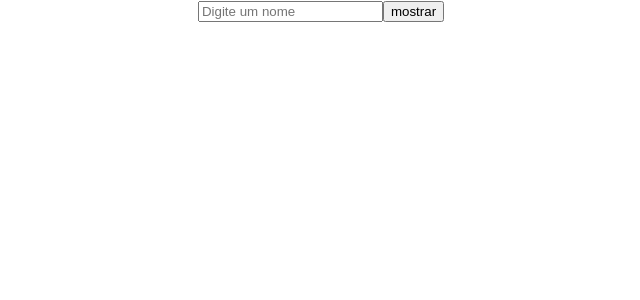
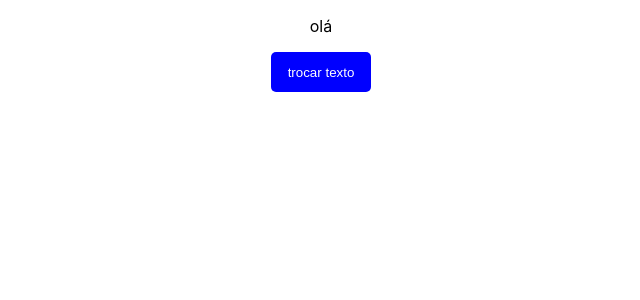
Before and after one commit to MoreiraMatheus/estudos-e-testes, a React (Create React App) app in the folder primeiro-react-app/: page / in a window 1280 px wide. Shown: the top 300 px of the page, without its empty margins (319-959 px from the left). Built offline with nearby package versions, Linux system fonts and the light colour scheme.

Commit message:
estudando pela DIO

```diff
--- a/primeiro-react-app/src/App.jsx
+++ b/primeiro-react-app/src/App.jsx
@@ -23,7 +23,10 @@ const App = () =>{
       <FalaNumeros frase="me passaram tambem esse valor" numero="2"/>
       <FalaNumeros frase="e por fim me passaram esse" numero="3"/>
       <Lista></Lista> */}
-      <Formulario></Formulario>
+      {/* <Formulario></Formulario>
+      <br/> */}
+      <p>olá</p>
+      <Button>trocar texto</Button>
     </>
   )
 }
--- a/primeiro-react-app/src/components/button.js
+++ b/primeiro-react-app/src/components/button.js
@@ -2,13 +2,13 @@ import React from "react";
 
 import './button.css'
 
-const Button = () =>{
+const Button = ({ children }) =>{
     function meuClick(){
         window.alert('me clicaram')
     }
 
     return(
-        <button className="bt" onClick={meuClick}>meu primeiro button</button>
+        <button className="bt" onClick={meuClick}>{children}</button>
     )
 }
 
```
